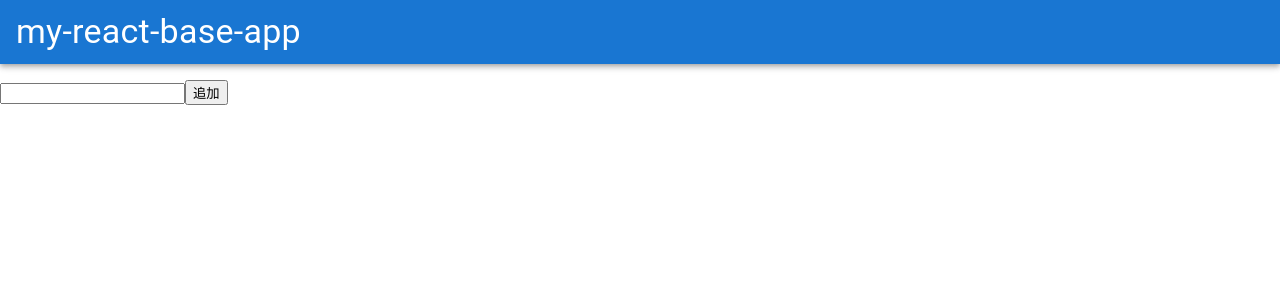
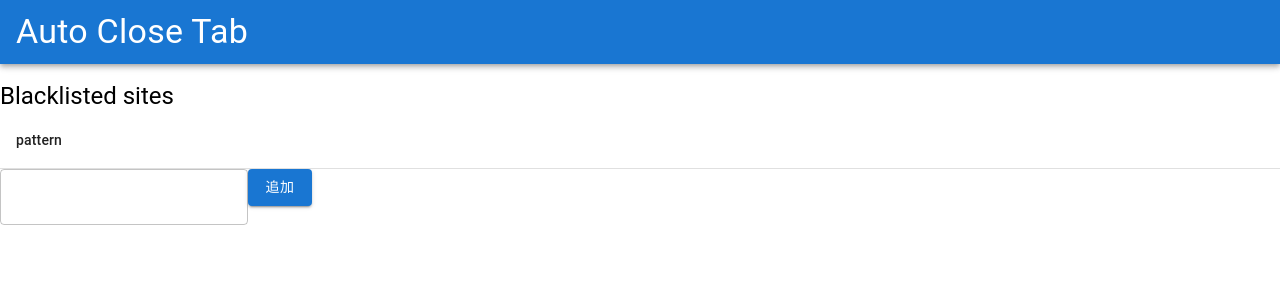
Before and after one commit to senkentarou/auto_close_tab, a React (Create React App) app: page / in a window 1280 px wide. Shown: the top 300 px of the page. Built offline with nearby package versions, Linux system fonts and the light colour scheme.

Commit message:
:sparkles: add list table

```diff
--- a/src/components/Home.tsx
+++ b/src/components/Home.tsx
@@ -1,6 +1,6 @@
 import React, { useState, useEffect } from 'react';
 
-import { AppBar, Typography } from '@mui/material';
+import { AppBar, Button, Table, TableBody, TableCell, TableContainer, TableHead, TableRow, TextField, Typography } from '@mui/material';
 import { styled } from '@mui/material/styles';
 
 const MyAppBar = styled(AppBar)({
@@ -40,13 +40,35 @@ export const Home: React.VFC = () => {
   return (
     <>
       <MyAppBar position="static">
-        <AppTitle variant="h4">my-react-base-app</AppTitle>
+        <AppTitle variant="h4">Auto Close Tab</AppTitle>
       </MyAppBar>
-      {blackListTable.map((data) => {
-        return <div>{data['pattern']}</div>
-      })}
-      <input onChange={(e) => setBlackListRow({ ...blackListRow, pattern: e.target.value })} value={blackListRow['pattern'] || ''} />
-      <button onClick={handleSetList}>追加</button>
+      <Typography variant="h5">
+        Blacklisted sites
+      </Typography>
+      <TableContainer>
+        <Table stickyHeader>
+          <TableHead>
+            <TableRow>
+              <TableCell>
+                pattern
+              </TableCell>
+            </TableRow>
+          </TableHead>
+          <TableBody>
+            {blackListTable.map((data) => {
+              return (
+                <TableRow>
+                  <TableCell>
+                    {data['pattern']}
+                  </TableCell>
+                </TableRow>
+              )
+            })}
+          </TableBody>
+        </Table>
+      </TableContainer>
+      <TextField onChange={(e) => setBlackListRow({ ...blackListRow, pattern: e.target.value })} value={blackListRow['pattern'] || ''} />
+      <Button variant="contained" onClick={handleSetList}>追加</Button>
     </>
   );
 };
```
